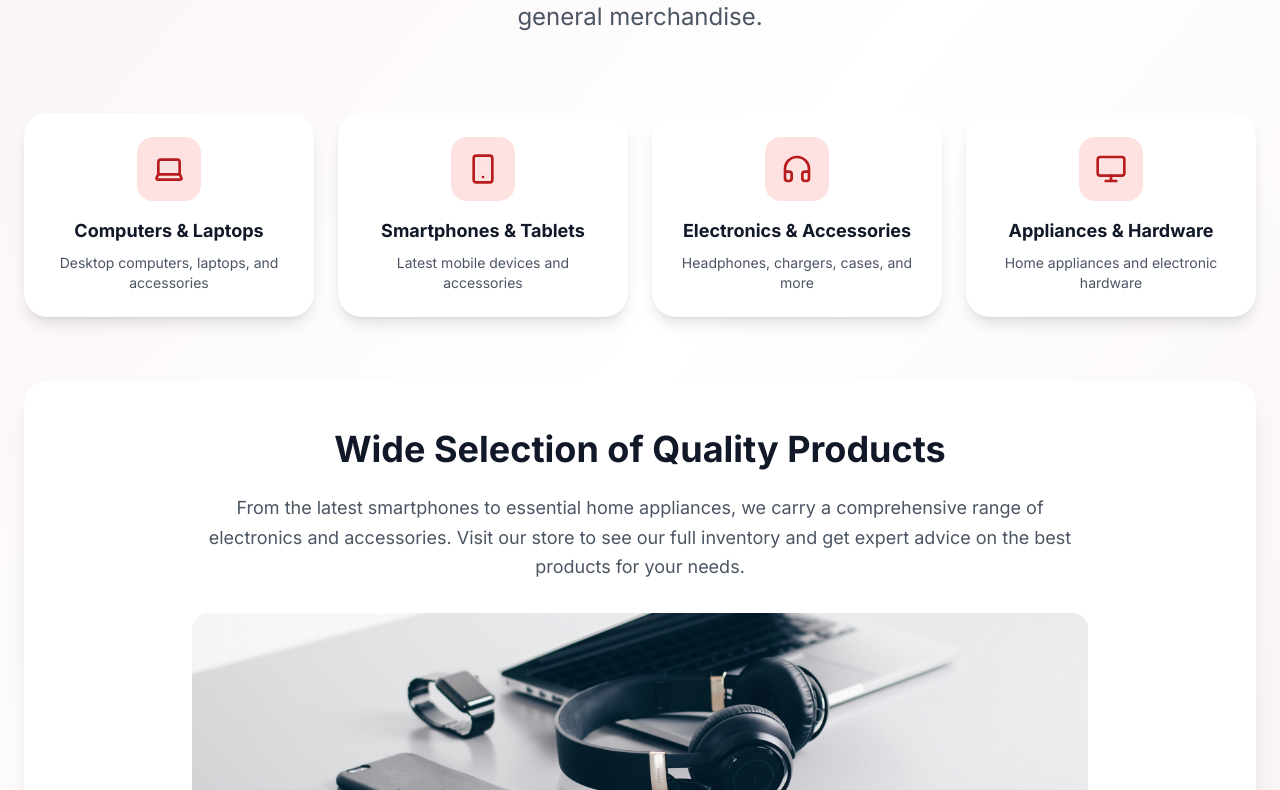
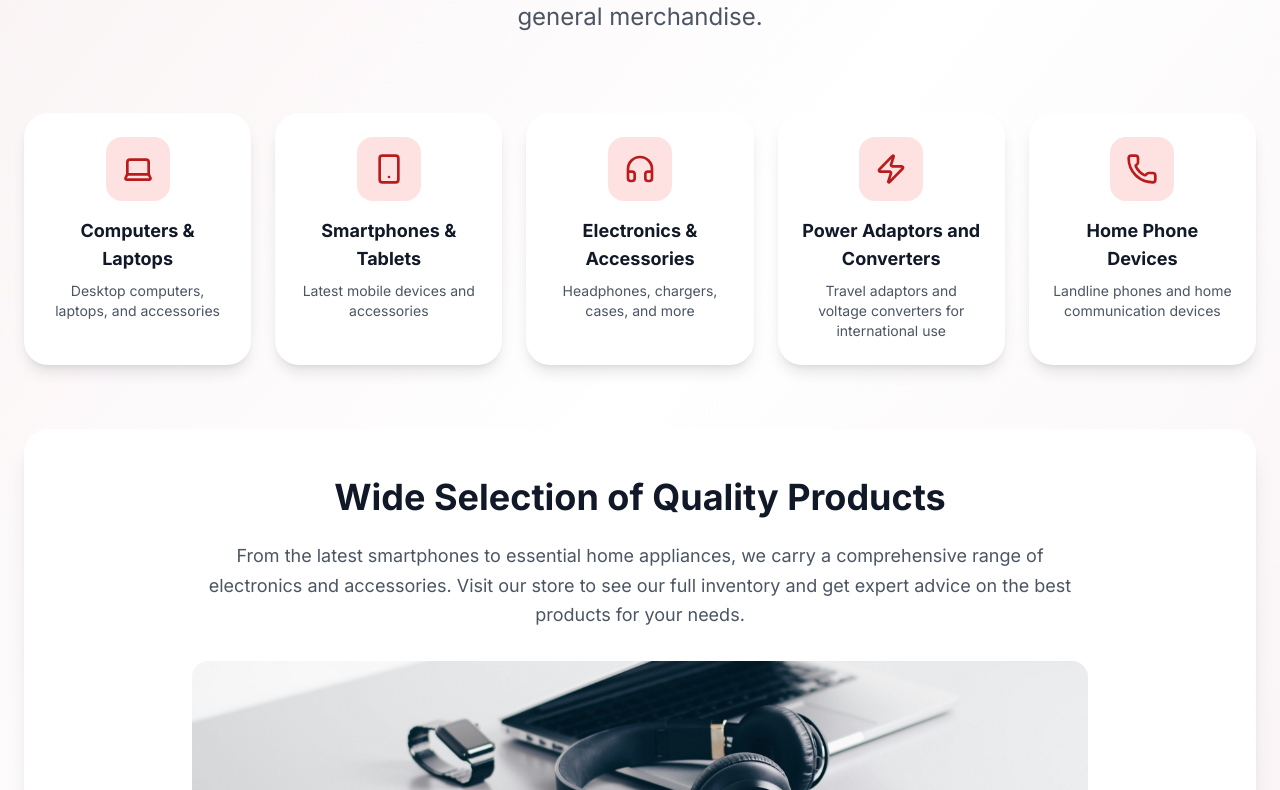
Before and after one commit to SnowPeakOfficial/touchtoneelectronics, a Next.js app: page / in a window 1280 px wide. Shown: the part 5410-6200 px from the top of the page. Built offline with nearby package versions, Linux system fonts and the light colour scheme.

Commit message:
Added real reviews

```diff
--- a/src/components/ShopElectronics/ShopElectronics.tsx
+++ b/src/components/ShopElectronics/ShopElectronics.tsx
@@ -2,7 +2,7 @@
 
 import React from 'react';
 import { motion } from 'framer-motion';
-import { ArrowRight, Laptop, Smartphone, Headphones, Monitor } from 'lucide-react';
+import { ArrowRight, Laptop, Smartphone, Headphones, Zap, Phone } from 'lucide-react';
 
 const ShopElectronics = () => {
   return (
@@ -35,7 +35,7 @@ const ShopElectronics = () => {
         </motion.div>
 
         {/* Product Categories Grid */}
-        <div className="grid grid-cols-1 md:grid-cols-2 lg:grid-cols-4 gap-6 mb-16">
+        <div className="grid grid-cols-1 md:grid-cols-2 lg:grid-cols-5 gap-6 mb-16">
 
           {/* Computers & Laptops */}
           <motion.div
@@ -97,7 +97,7 @@ const ShopElectronics = () => {
             </p>
           </motion.div>
 
-          {/* Appliances & Hardware */}
+          {/* International Power Adaptors and Voltage Converters */}
           <motion.div
             initial={{ opacity: 0, y: 50 }}
             whileInView={{ opacity: 1, y: 0 }}
@@ -107,13 +107,33 @@ const ShopElectronics = () => {
             className="bg-white rounded-3xl p-6 shadow-lg hover:shadow-2xl group cursor-pointer text-center"
           >
             <div className="w-16 h-16 bg-red-100 rounded-2xl flex items-center justify-center mb-4 mx-auto group-hover:bg-red-200 transition-colors duration-300">
-              <Monitor className="text-red-700" size={32} />
+              <Zap className="text-red-700" size={32} />
             </div>
             <h3 className="text-lg font-bold text-gray-900 mb-2">
-              Appliances & Hardware
+              Power Adaptors and Converters
             </h3>
             <p className="text-sm text-gray-600">
-              Home appliances and electronic hardware
+              Travel adaptors and voltage converters for international use
+            </p>
+          </motion.div>
+
+          {/* Home Phone Devices */}
+          <motion.div
+            initial={{ opacity: 0, y: 50 }}
+            whileInView={{ opacity: 1, y: 0 }}
+            viewport={{ once: true }}
+            transition={{ delay: 0.5, duration: 0.8 }}
+            whileHover={{ y: -5 }}
+            className="bg-white rounded-3xl p-6 shadow-lg hover:shadow-2xl group cursor-pointer text-center"
+          >
+            <div className="w-16 h-16 bg-red-100 rounded-2xl flex items-center justify-center mb-4 mx-auto group-hover:bg-red-200 transition-colors duration-300">
+              <Phone className="text-red-700" size={32} />
+            </div>
+            <h3 className="text-lg font-bold text-gray-900 mb-2">
+              Home Phone Devices
+            </h3>
+            <p className="text-sm text-gray-600">
+              Landline phones and home communication devices
             </p>
           </motion.div>
         </div>
--- a/src/components/Testimonials/Testimonials.tsx
+++ b/src/components/Testimonials/Testimonials.tsx
@@ -7,35 +7,31 @@ import { Star, Quote, CheckCircle } from 'lucide-react';
 const testimonials = [
   {
     id: 1,
-    name: "Sarah Johnson",
-    location: "Mississauga, ON",
+    name: "Ritika Taneja",
     rating: 5,
-    text: "TouchTone Electronics fixed my iPhone screen in just 2 hours! The quality is perfect and the price was very reasonable. Highly recommend their services.",
+    text: "I had a great experience with the customer service at TouchTone. The owner was friendly, attentive, and went out of their way to help me find exactly what I needed. It's refreshing to be treated with such professionalism and care. I'll definitely be coming back—highly recommend!",
     service: "Screen Repair"
   },
   {
     id: 2,
-    name: "Mike Chen",
-    location: "Toronto, ON",
+    name: "Munigala Laxman",
     rating: 5,
-    text: "Great experience setting up my Koodo plan. The staff was knowledgeable and helped me find the perfect plan for my needs. Very professional service.",
-    service: "Koodo Setup"
+    text: "Excellent service! Got my phone repaired quickly and professionally—feels brand new. The staff was friendly and knowledgeable. Also picked up a stylish phone pouch; great quality and design. Prices are fair, and everything was handled with care. Highly recommend for anyone needing phone repairs or accessories. Will definitely return!",
+    service: "Phone Repair"
   },
   {
     id: 3,
-    name: "Emily Rodriguez",
-    location: "Oakville, ON",
+    name: "Sriram Medepalli",
     rating: 5,
-    text: "They repaired my laptop when other places said it couldn't be fixed. Amazing technical skills and honest pricing. Will definitely come back!",
-    service: "Computer Repair"
+    text: "I gave my phone for repair to Touchstone Electronics. The phone was fixed very fast. The service and the technician were very good. It was very fast reliable and reasonable. He does repairs for all electronic Items. I would be definitely going there for any future repairs.",
+    service: "Phone Repair"
   },
   {
     id: 4,
-    name: "David Thompson",
-    location: "Brampton, ON",
+    name: "Raj Singh",
     rating: 5,
-    text: "Excellent customer service and quick turnaround. They unlocked my phone and explained everything clearly. Very satisfied with the results.",
-    service: "Phone Unlocking"
+    text: "Had to change my watch belt. Salim provided amazing service with quick turn around. Would definitely recommend this place.",
+    service: "Watch Repair"
   }
 ];
 
@@ -105,7 +101,7 @@ const Testimonials = () => {
               viewport={{ once: true }}
               transition={{ delay: index * 0.1, duration: 0.8 }}
               whileHover={{ y: -5 }}
-              className="bg-white rounded-3xl p-8 shadow-lg hover:shadow-2xl group cursor-pointer relative"
+              className="bg-white rounded-3xl p-8 shadow-lg hover:shadow-2xl group cursor-pointer relative flex flex-col h-full"
             >
               {/* Quote Icon */}
               <div className="absolute top-6 right-6 w-12 h-12 bg-red-50 rounded-full flex items-center justify-center">
@@ -120,17 +116,17 @@ const Testimonials = () => {
               </div>
 
               {/* Testimonial Text */}
-              <p className="text-gray-700 leading-relaxed mb-6 text-lg">
+              <p className="text-gray-700 leading-relaxed mb-6 text-lg flex-grow">
                 &ldquo;{testimonial.text}&rdquo;
               </p>
 
               {/* Customer Info */}
-              <div className="flex items-center justify-between">
-                <div>
+              <div className="flex items-center justify-between mt-auto">
+                <div className="flex-1">
                   <div className="font-bold text-gray-900">{testimonial.name}</div>
-                  <div className="text-gray-500 text-sm">{testimonial.location}</div>
+                  <div className="text-gray-500 text-sm">Verified Customer</div>
                 </div>
-                <div className="text-right">
+                <div className="flex-shrink-0">
                   <div className="inline-flex items-center gap-2 bg-red-100 text-red-700 px-3 py-1 rounded-full text-sm font-medium">
                     <CheckCircle size={14} />
                     {testimonial.service}
```
